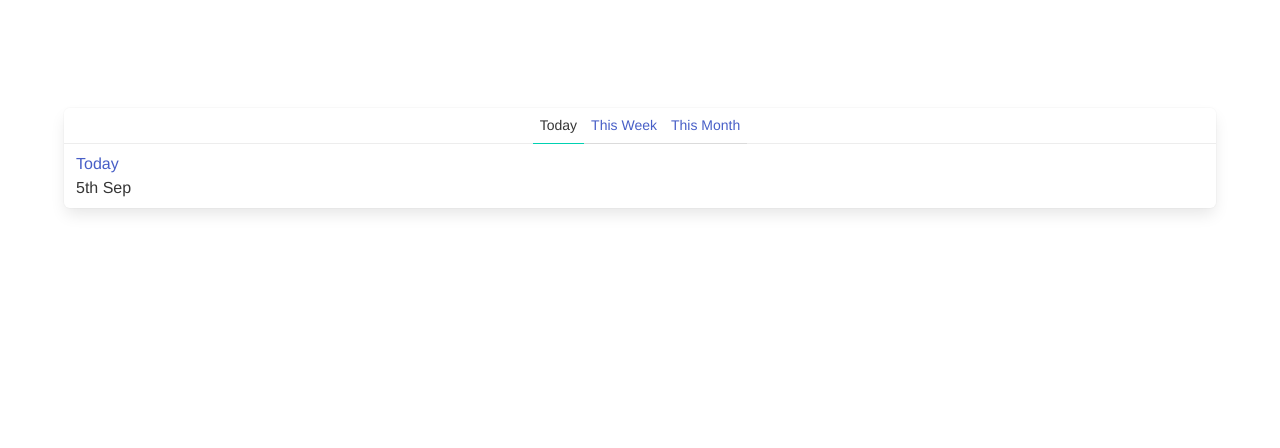
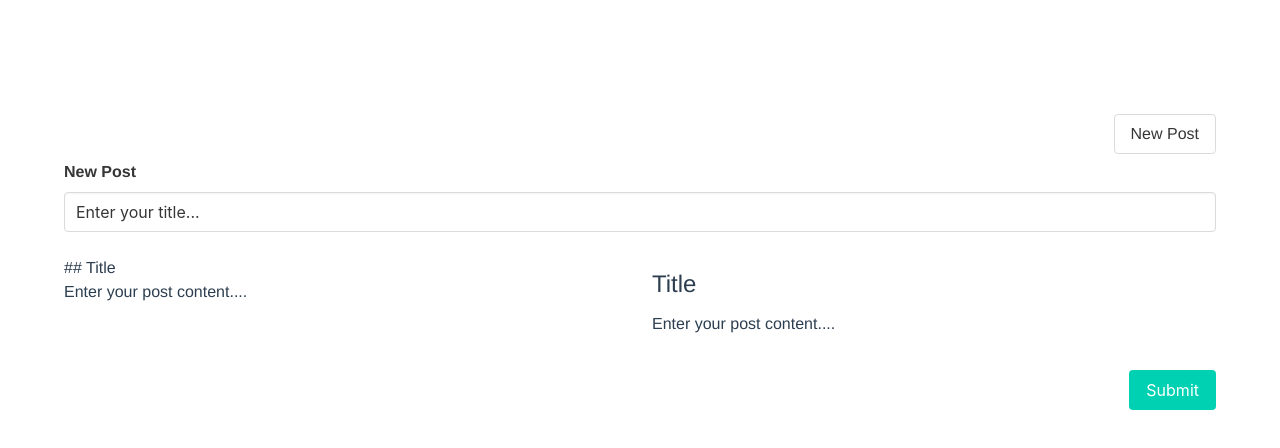
Before and after one commit to panospd/vue-composition-api, a Vue app: page /posts/new in a window 1280 px wide. Shown: the top 448 px of the page. Built offline with nearby package versions, Linux system fonts and the light colour scheme.

Commit message:
Implemented PostWriter component

```diff
--- a/public/index.html
+++ b/public/index.html
@@ -7,6 +7,25 @@
     <link rel="icon" href="<%= BASE_URL %>favicon.ico">
     <link rel="stylesheet" href="https://cdn.jsdelivr.net/npm/bulma@0.9.2/css/bulma.min.css">
     <title><%= htmlWebpackPlugin.options.title %></title>
+    <style>
+        ul {
+          list-style: revert;
+          list-style-position: inside;
+        }
+
+        h1, h2, h3, h4, h5, h6 {
+          font-size: revert;
+          margin: 10px 0 !important;
+        }
+
+        pre {
+          margin: 10px 0 !important;
+        }
+
+        p {
+          margin: 10px 0;
+        }
+    </style>
   </head>
   <body>
     <noscript>
--- a/src/App.vue
+++ b/src/App.vue
@@ -1,28 +1,20 @@
 <template>
   <section class="section">
     <div class="container">
-      <suspense>
-        <template #default>
-          <Timeline />
-        </template>
-        <template #fallback>
-          <Spinner />
-        </template>
-      </suspense>
+      <Navbar />
+      <router-view />
     </div>
   </section>
 </template>
 
 <script lang="ts">
 import { defineComponent } from 'vue';
-import Timeline from './components/Timeline.vue';
-import Spinner from './components/Spinner.vue';
+import Navbar from "./components/Navbar.vue"
 
 export default defineComponent({
   name: 'App',
   components: {
-    Timeline,
-    Spinner
+    Navbar
   }
 });
 </script>
@@ -32,7 +24,6 @@
   font-family: Avenir, Helvetica, Arial, sans-serif;
   -webkit-font-smoothing: antialiased;
   -moz-osx-font-smoothing: grayscale;
-  text-align: center;
   color: #2c3e50;
   margin-top: 60px;
 }
--- /dev/null
+++ b/src/components/Home.vue
@@ -0,0 +1,24 @@
+<template>
+    <suspense>
+    <template #default>
+        <Timeline />
+    </template>
+    <template #fallback>
+        <Spinner />
+    </template>
+    </suspense>
+</template>
+
+<script lang="ts">
+import { defineComponent } from 'vue';
+import Timeline from './Timeline.vue';
+import Spinner from './Spinner.vue';
+
+export default defineComponent({
+  name: 'Home',
+  components: {
+    Timeline,
+    Spinner
+  }
+});
+</script>
--- /dev/null
+++ b/src/components/Navbar.vue
@@ -0,0 +1,14 @@
+<template>
+    <div class="navbar">
+        <div class="navbar-end">
+            <div class="buttons">
+                <router-link
+                    to="/posts/new"
+                    class="button"
+                >
+                    New Post
+                </router-link>
+            </div>
+        </div>
+    </div>
+</template>
--- /dev/null
+++ b/src/components/NewPost.vue
@@ -0,0 +1,39 @@
+<template>
+    <post-writer
+        :post="newPost"
+        @save="save"
+    />
+</template>
+
+<script lang="ts">
+import { defineComponent } from 'vue';
+import PostWriter from "./PostWriter.vue"
+import {Post} from "../mocks"
+import moment from 'moment';
+
+export default defineComponent({
+  name: 'NewPost',
+  components: {
+      PostWriter
+  },
+  setup() {
+      const newPost: Post = {
+          id: "-1",
+          title: "Enter your title...",
+          created: moment()
+      }
+
+      const save = (newPost: Post) => {
+          console.log("post", newPost)
+      }
+
+      return {
+          newPost,
+          save
+      }
+  }
+});
+</script>
+
+<style>
+</style>
--- /dev/null
+++ b/src/components/PostWriter.vue
@@ -0,0 +1,124 @@
+<template>
+    <div class="columns">
+        <div class="column">
+            <div class="field">
+                <div class="label">New Post</div>
+                <input
+                    v-model="title"
+                    type="text"
+                    class="input"
+                    data-test="title"
+                >
+            </div>
+        </div>
+    </div>
+    <div class="columns">
+        <div class="column">
+            <div
+                contenteditable ref="contentEditable"
+                @input="handleInput"
+                data-test="content"
+            />
+        </div>
+        <div v-html="html" class="column" />
+    </div>
+    <div class="columns">
+        <div class="column">
+            <button
+                class="button is-primary is-pulled-right"
+                @click="save"
+                data-test="submit"
+            >
+                Submit
+            </button>
+        </div>
+    </div>
+</template>
+
+<script lang="ts">
+import { defineComponent, ref, onMounted, watch } from 'vue';
+import {Post} from "../mocks"
+import {parse} from "marked"
+import highlight from "highlight.js"
+import debounce from "lodash/debounce"
+
+export default defineComponent({
+  name: 'PostWriter',
+  props: {
+    post: {
+        type: Object as () => Post,
+        required: true
+    },
+  },
+  emits: {
+        save: (post: Post) => {
+            return true
+        }
+  },
+  setup(props, ctx) {
+      const title = ref(props.post.title)
+      const content = ref("## Title\nEnter your post content....")
+      const html = ref("")
+
+      const parseHtml = (str: string) => {
+          html.value = parse(str, {
+              gfm: true,
+              breaks: true,
+              highlight: (code: string) => {
+                  return highlight.highlightAuto(code).value
+              }
+          })
+      }
+
+      watch(content, debounce((newVal) => {
+          parseHtml(newVal)
+      }, 250), {
+          immediate: true
+      })
+
+      const contentEditable = ref<HTMLDivElement | null>(null)
+
+      const handleInput = () => {
+          if (!contentEditable.value)
+          {
+              throw Error("This should never happen")
+          }
+
+          content.value = contentEditable.value.innerText || ''
+      }
+
+      onMounted(() => {
+          if (!contentEditable.value)
+          {
+              throw Error("This should never happen")
+          }
+          contentEditable.value.innerText = content.value
+      })
+
+      const save = () => {
+          ctx.emit("save", {
+              ...props.post,
+              title: title.value,
+              html: html.value,
+              markdown: content.value
+          })
+      }
+
+      return {
+          title,
+          content,
+          contentEditable,
+          handleInput,
+          html,
+          save
+      }
+  }
+});
+</script>
+
+<style>
+.column {
+    overflow-y: scroll;
+    overflow: hidden;
+}
+</style>
--- a/src/main.ts
+++ b/src/main.ts
@@ -2,6 +2,8 @@
 import App from './App.vue'
 import { today, thisWeek, thisMonth, Post } from "./mocks"
 import axios  from "axios"
+import {router} from "./router"
+import "highlight.js/styles/atom-one-dark.css"
 
 function delay() {
     return new Promise(res => {
@@ -19,4 +21,6 @@
     }
 }
 
-createApp(App).mount('#app')
+const app = createApp(App)
+app.use(router)
+app.mount('#app')
--- a/src/mocks.ts
+++ b/src/mocks.ts
@@ -2,7 +2,9 @@
 export interface Post {
     id: string,
     title: string,
-    created: moment.Moment
+    created: moment.Moment,
+    html?: string,
+    markdown?: string
 }
 
 export const today: Post = {
--- /dev/null
+++ b/src/router.ts
@@ -0,0 +1,17 @@
+import { createRouter, createWebHistory } from "vue-router"
+import Home from "./components/Home.vue"
+import NewPost from "./components/NewPost.vue"
+
+export const router = createRouter({
+   history: createWebHistory(),
+   routes: [
+       {
+           path: "/",
+           component: Home
+       },
+       {
+        path: "/posts/new",
+        component: NewPost
+        }
+   ]
+})
```
Also changed, not shown: package.json (+7 -1 lines), 2 other files (tests, documents, lock files or other folders).
